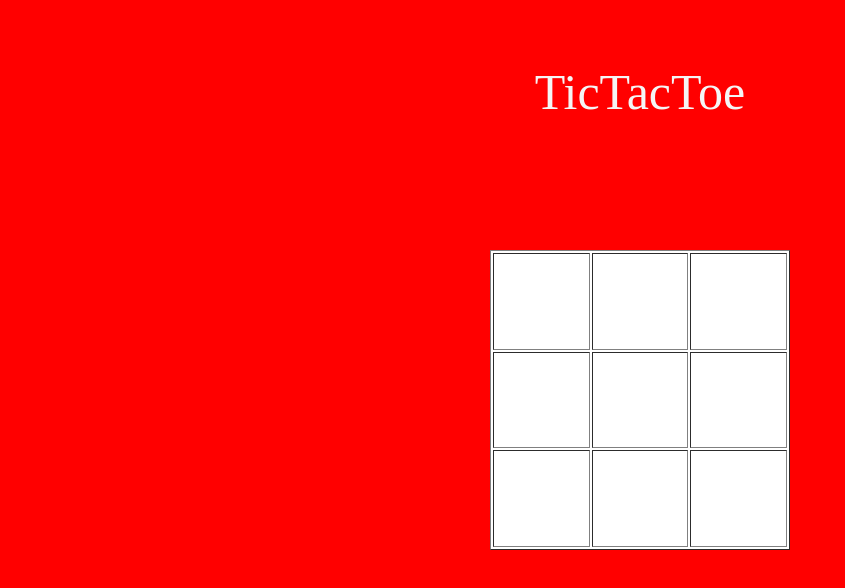
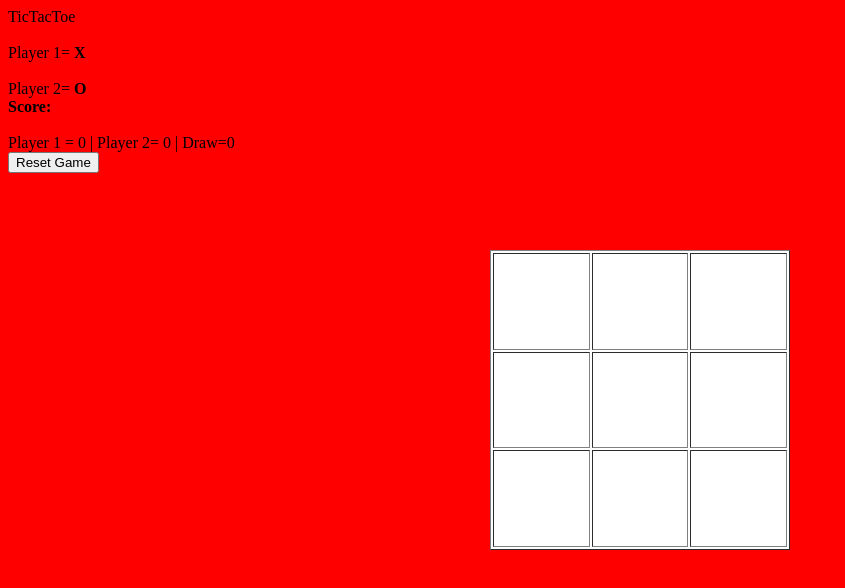
Before and after one commit to bivekk51/webTicTacToe, a plain HTML site: page index.html in a window 1280 px wide. Shown: the whole page, without its empty margins (0-845 px from the left). Drawn offline with Linux system fonts and the light colour scheme.

Commit message:
Update index.html
Added all the required coded as the repo was not updated since just adding the structure of TicTacToe. Added HTML complete file

```diff
--- a/index.html
+++ b/index.html
@@ -7,7 +7,17 @@
     <link rel="stylesheet" href="style.css">
 </head>
 <body>
-    <div  class="heading">TicTacToe</div>
+    <div class="title">TicTacToe</div><br>
+    <div class="userinfo">
+        Player 1= <b>X</b><br><br>
+        Player 2= <b>O</b></div>
+    <div class="score">
+       <b> Score:</b><br><br>
+    <div id="scoreboard">
+
+        Player 1 = 0 | Player 2= 0 | Draw=0
+    </div>
+    </div>
     <table border="1" width="300px" height="300px" id="ticTacToe">
         <tr>
             <td onclick="makeMove(0, 0)"></td>
@@ -25,6 +35,9 @@
             <td onclick="makeMove(2, 2)"></td>
         </tr>
     </table>
+    <div class="resetbutton">
+        <button onclick="resetGame()">Reset Game</button>
+    </div>
     <script src="script.js"></script>
 </body>
 </html>
```
